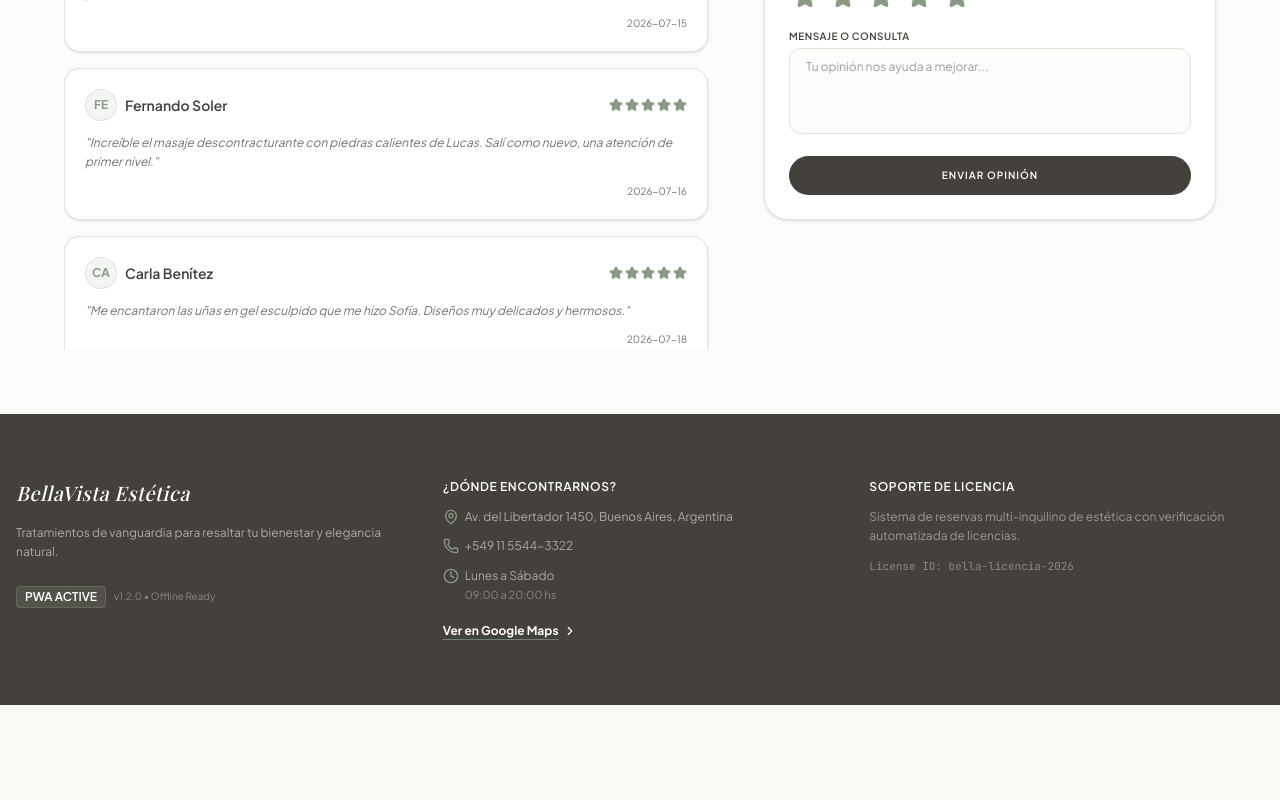
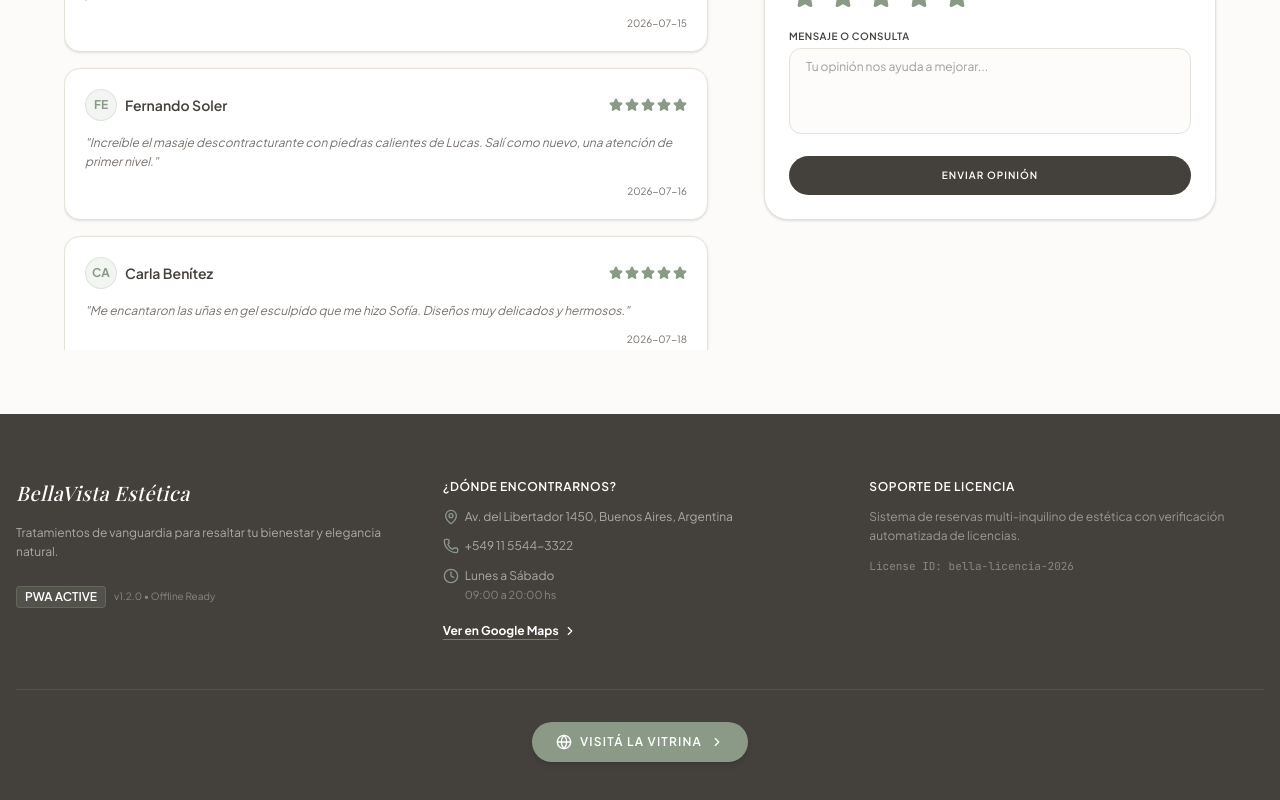
Before and after one commit to dragoprot26-Esp/sal-n-de-est-tica, a React (Vite) app: page / in a window 1280 px wide. Shown: the part 2975-3775 px from the top of the page. Before the commit the page ends 3680 px from the top, so only its background shows below. Built offline with nearby package versions, Linux system fonts and the light colour scheme; a web font is replaced by a local one.

Commit message:
Add files via upload

```diff
--- a/src/components/PublicPage.tsx
+++ b/src/components/PublicPage.tsx
@@ -696,6 +696,20 @@ export const PublicPage: React.FC<PublicPageProps> = ({ onOpenLogin }) => {
             </div>
           </div>
         </div>
+
+        {/* Botón: Visitá la Vitrina (catálogo de todas las apps CyC) */}
+        <div className="max-w-7xl mx-auto mt-12 pt-8 border-t border-artistic-cream/10 flex justify-center">
+          <a
+            href="https://vitrina-cyc.vercel.app"
+            target="_blank"
+            rel="noreferrer"
+            className="inline-flex items-center gap-2 px-6 py-3 rounded-full bg-artistic-sage hover:bg-artistic-sage/90 text-white text-xs font-semibold uppercase tracking-widest transition-all shadow-md hover:shadow-lg"
+          >
+            <Globe className="w-4 h-4" />
+            {language === 'es' ? 'Visitá la Vitrina' : 'Visit the Showcase'}
+            <ChevronRight className="w-3.5 h-3.5" />
+          </a>
+        </div>
       </footer>
 
       {/* Booking Modal */}
```
